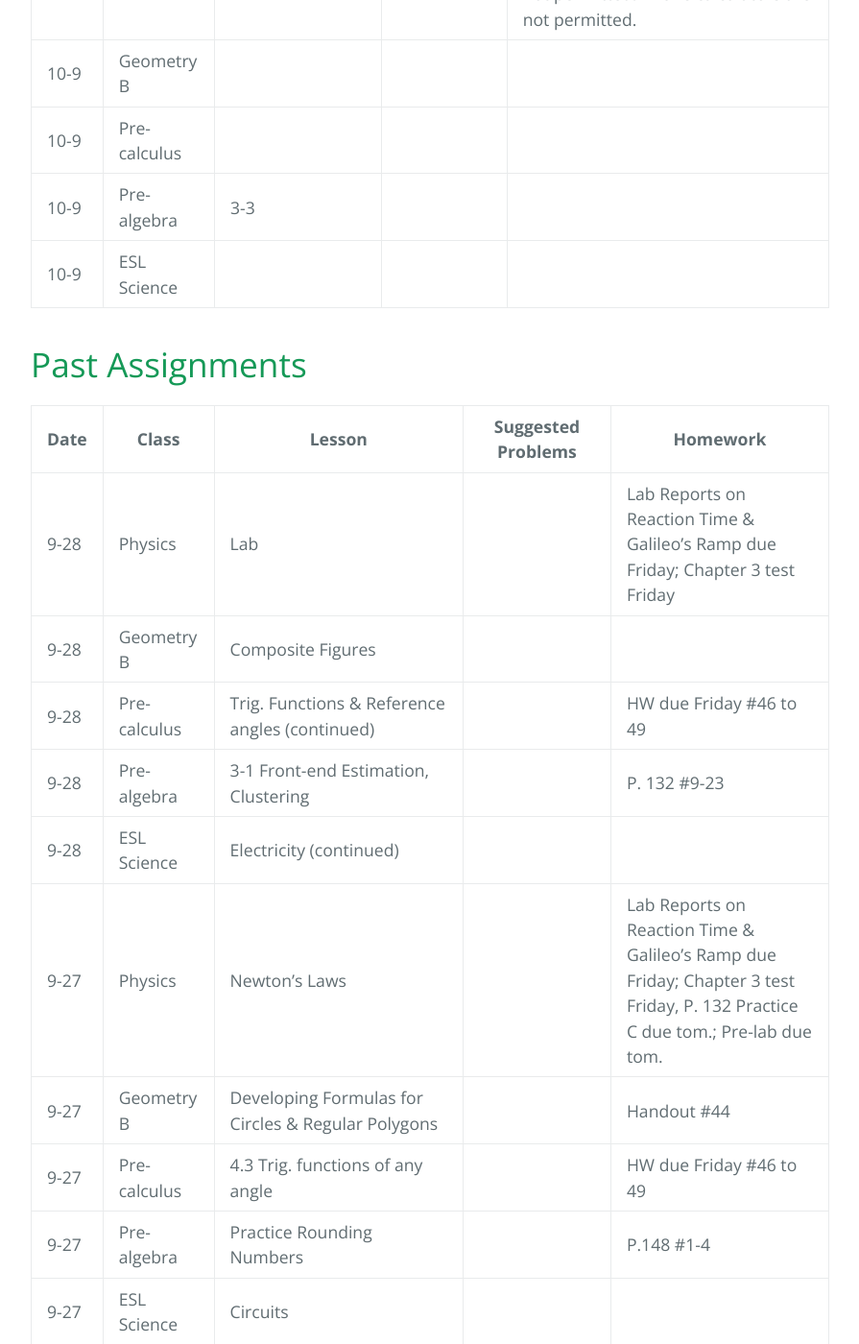
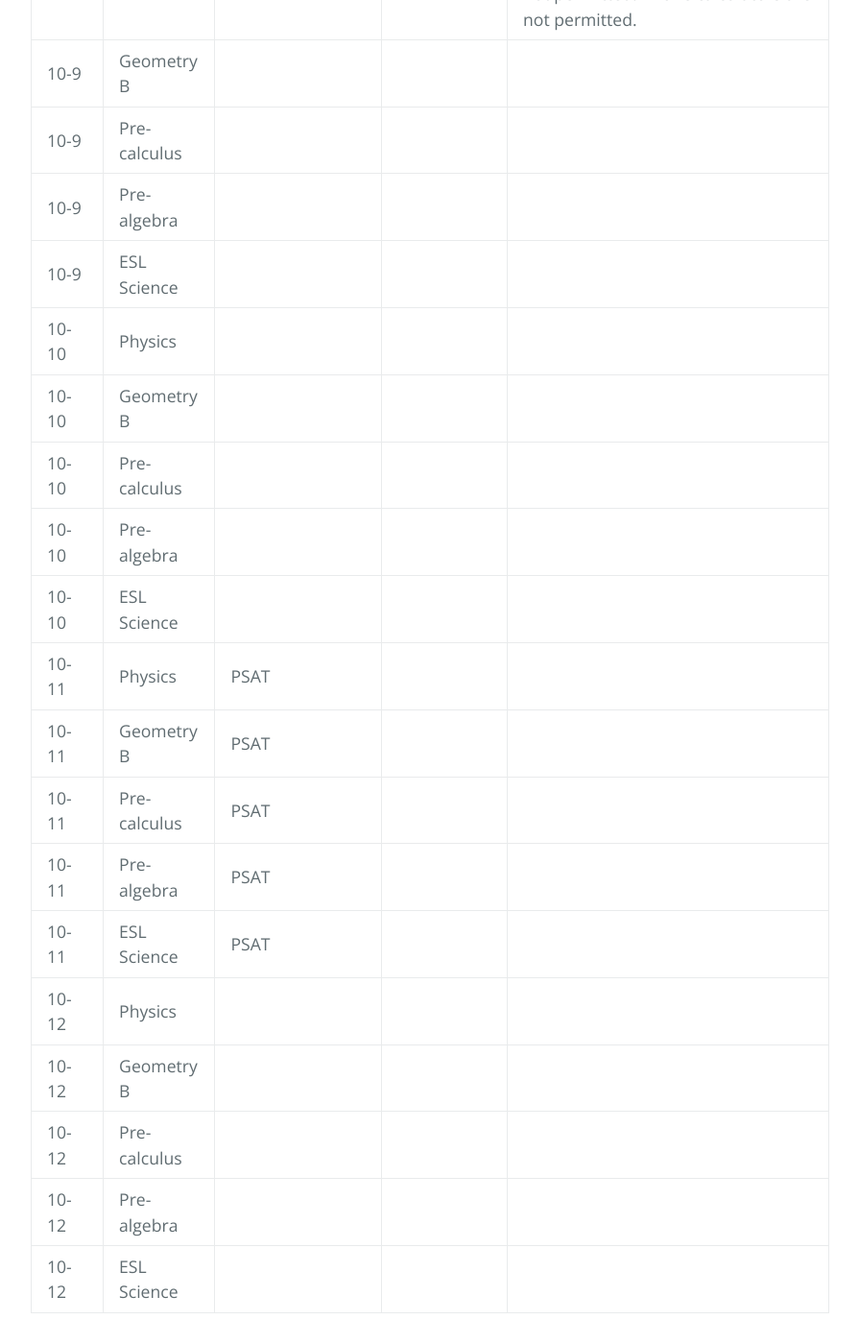
Before and after one commit to gpayoo/gpayoo, a Jekyll site: the page built from index.md, in a window 1280 px wide and 1400 px high, scrolled down 1438 px. Shown: the whole window at 96% size, without its empty margins (192-1087 px from the left). Built offline with Jekyll 4.4.1, drawn with Linux system fonts in a browser that asks for light colours; our own code applies the rules of GitHub Pages for plain Markdown files.

Commit message:
Update index.md

```diff
--- a/index.md
+++ b/index.md
@@ -18,9 +18,23 @@ layout: default
 | 10-9 | Physics |  | |  NOTE: You must bring your own calculator to class. Lack of a calculator means you can not participate in class activities requiring a calculator, and participation points will be deducted. Sharing of calculators is not permitted. Phone calculators are not permitted.
 | 10-9 | Geometry B |   | |  |
 | 10-9 | Pre-calculus | | |
-| 10-9 | Pre-algebra | 3-3  | |
+| 10-9 | Pre-algebra |   | |
 | 10-9 | ESL Science | |  |
-
+| 10-10 | Physics |  | |
+| 10-10 | Geometry B |   | |  |
+| 10-10 | Pre-calculus | | |
+| 10-10 | Pre-algebra |  | |
+| 10-10 | ESL Science | |  |
+| 10-11 | Physics | PSAT | |
+| 10-11 | Geometry B |  PSAT | |  |
+| 10-11 | Pre-calculus | PSAT | |
+| 10-11 | Pre-algebra | PSAT | |
+| 10-11 | ESL Science | PSAT |  |
+| 10-12 | Physics |  | |
+| 10-12 | Geometry B |   | |  |
+| 10-12 | Pre-calculus | | |
+| 10-12 | Pre-algebra |  | |
+| 10-12 | ESL Science | |  |
 
 # [](#header-2) Past Assignments
 
```
